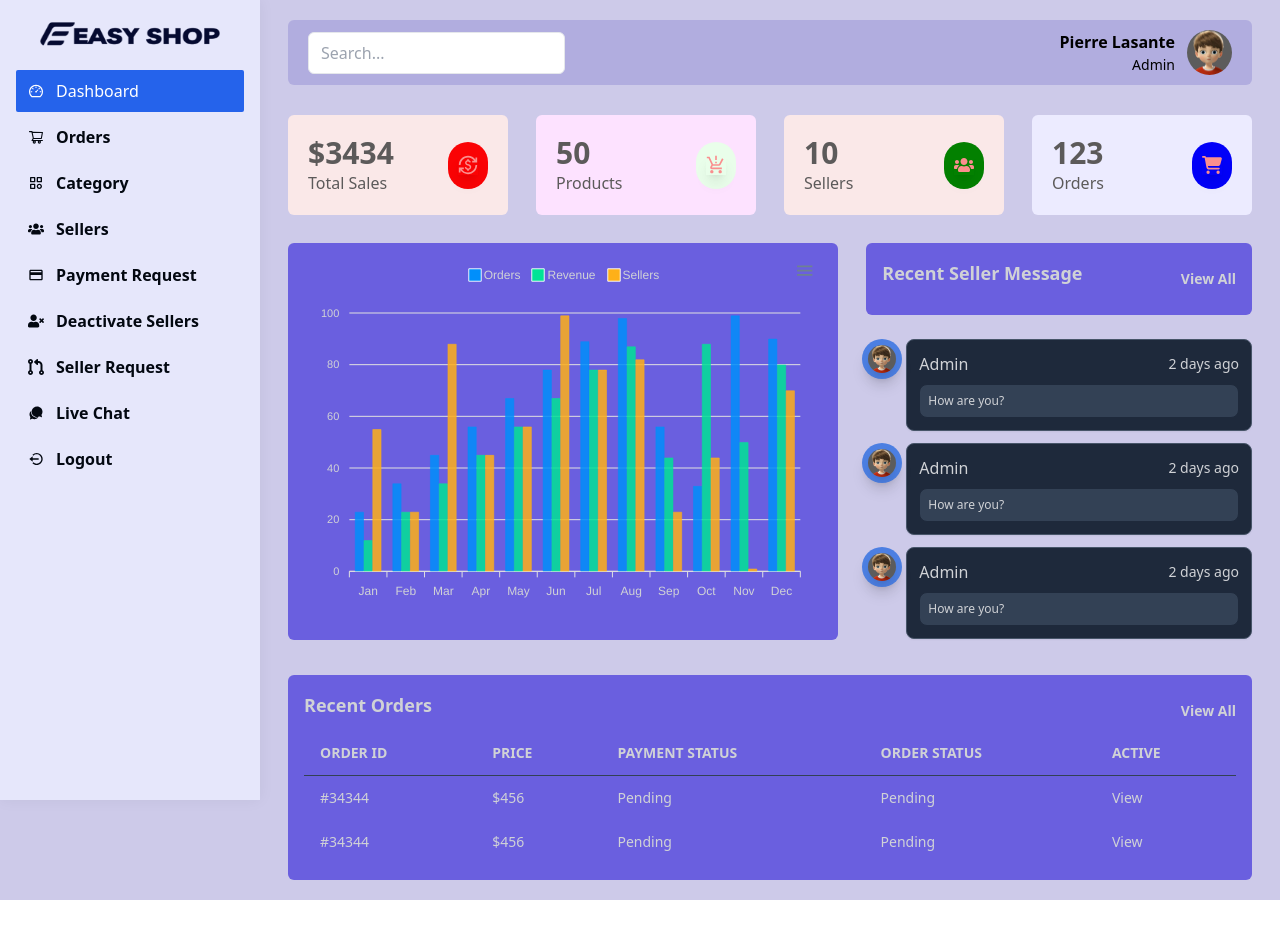
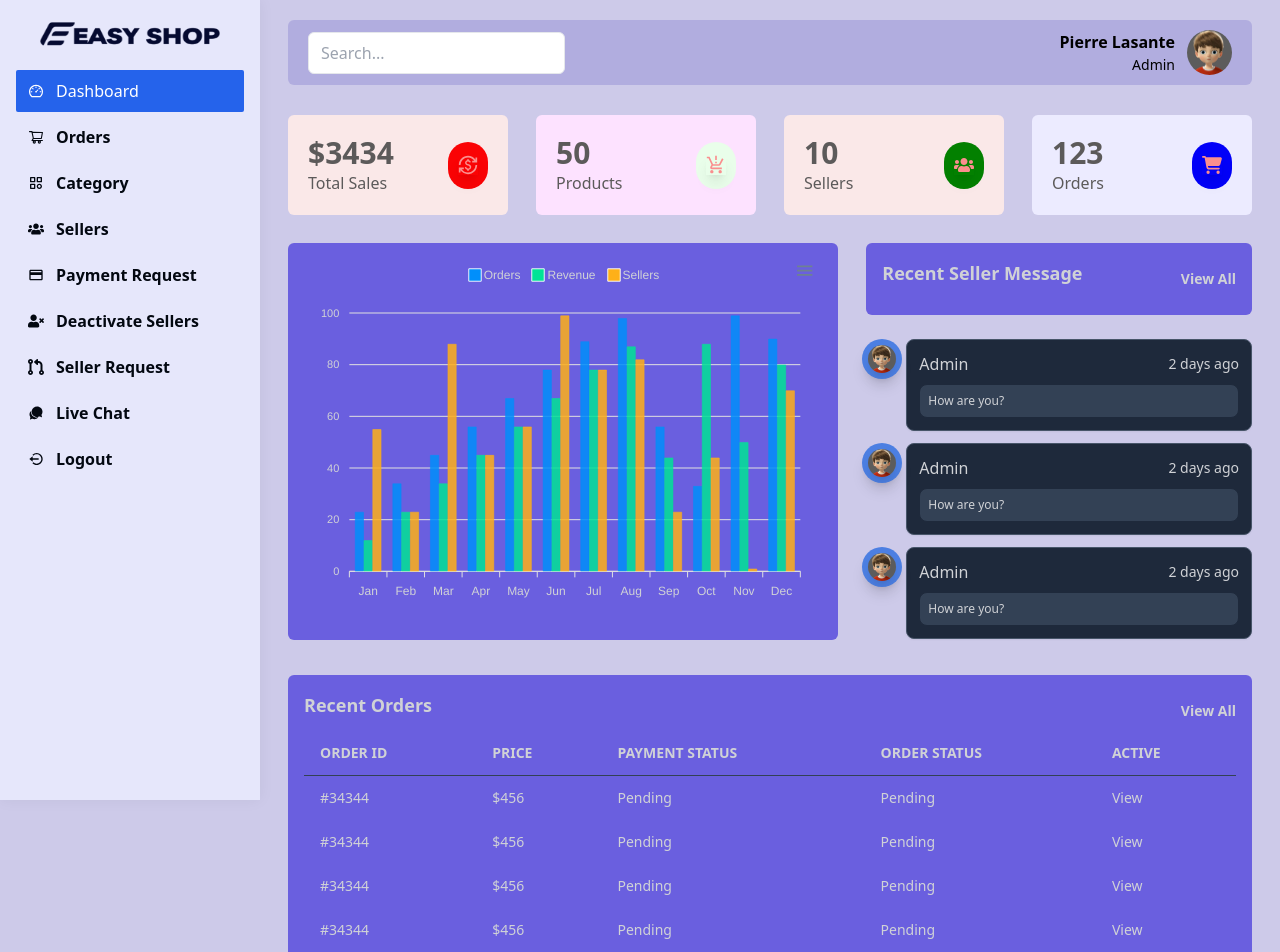
Before and after one commit to plasante/Ecommerce, a React (Create React App) app: page /admin/dashboard in a window 1280 px wide. Shown: the top 952 px of the page. Before the commit the page ends 900 px from the top, so only its background shows below. Built offline with nearby package versions, Linux system fonts and the light colour scheme.

Commit message:
Finished design of AdminDashboard.jsx

```diff
--- a/src/views/admin/AdminDashboard.jsx
+++ b/src/views/admin/AdminDashboard.jsx
@@ -256,20 +256,19 @@ const AdminDashboard = () => {
             </tr>
             </thead>
             <tbody>
-            <tr>
-              <td className={'py-3 px-4 font-medium whitespace-nowrap'}>#34344</td>
-              <td className={'py-3 px-4 font-medium whitespace-nowrap'}>$456</td>
-              <td className={'py-3 px-4 font-medium whitespace-nowrap'}>Pending</td>
-              <td className={'py-3 px-4 font-medium whitespace-nowrap'}>Pending</td>
-              <td className={'py-3 px-4 font-medium whitespace-nowrap'}>View</td>
-            </tr>
-            <tr>
-              <td className={'py-3 px-4 font-medium whitespace-nowrap'}>#34344</td>
-              <td className={'py-3 px-4 font-medium whitespace-nowrap'}>$456</td>
-              <td className={'py-3 px-4 font-medium whitespace-nowrap'}>Pending</td>
-              <td className={'py-3 px-4 font-medium whitespace-nowrap'}>Pending</td>
-              <td className={'py-3 px-4 font-medium whitespace-nowrap'}>View</td>
-            </tr>
+            {
+              [1,2,3,4,5].map((d, index) => {
+                return (
+                <tr key={index}>
+                  <td className={'py-3 px-4 font-medium whitespace-nowrap'}>#34344</td>
+                  <td className={'py-3 px-4 font-medium whitespace-nowrap'}>$456</td>
+                  <td className={'py-3 px-4 font-medium whitespace-nowrap'}>Pending</td>
+                  <td className={'py-3 px-4 font-medium whitespace-nowrap'}>Pending</td>
+                  <td className={'py-3 px-4 font-medium whitespace-nowrap'}><Link>View</Link></td>
+                </tr>
+                )
+              })
+            }
             </tbody>
           </table>
         </div>
```
